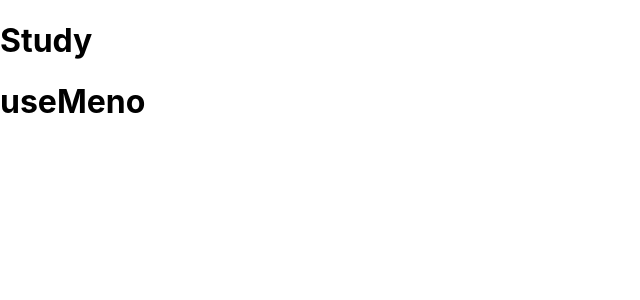
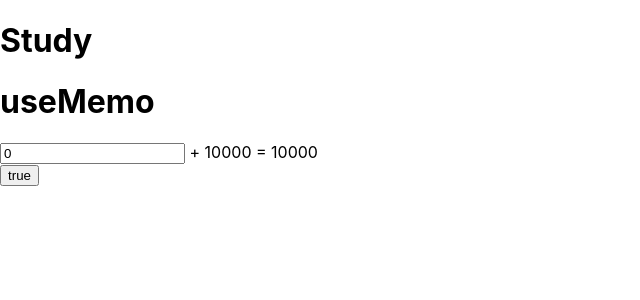
Before and after one commit to nalpari/react-cra-demo, a React (Create React App) app: page /study/step5 in a window 1280 px wide. Shown: the top 300 px of the page, without its empty margins (0-640 px from the left). Built offline with nearby package versions, Linux system fonts and the light colour scheme.

Commit message:
chore: Refactor StepFive component to use useMemo and useState

```diff
--- a/src/components/StepFive.jsx
+++ b/src/components/StepFive.jsx
@@ -1,7 +1,29 @@
+import { useMemo, useState } from 'react'
+
+const hardWork = (number) => {
+  console.log('Hard work')
+  for (let i = 0; i < 1000000; i++) {}
+  return parseInt(number) + 10000
+}
+
 export default function StepFive() {
+  const [hardNumber, setHardNumber] = useState(0)
+  const [isShow, setIsShow] = useState(true)
+
+  const hardNumberInt = useMemo(() => {
+    return hardWork(hardNumber)
+  }, [hardNumber])
+
   return (
     <>
-      <h1>useMeno</h1>
+      <h1>useMemo</h1>
+      <div>
+        <input type="number" value={hardNumber} onChange={(e) => setHardNumber(e.target.value)} /> + 10000 ={' '}
+        {hardNumberInt}
+      </div>
+      <div>
+        <button onClick={() => setIsShow(!isShow)}>{isShow ? `true` : `false`}</button>
+      </div>
     </>
   )
 }
```
